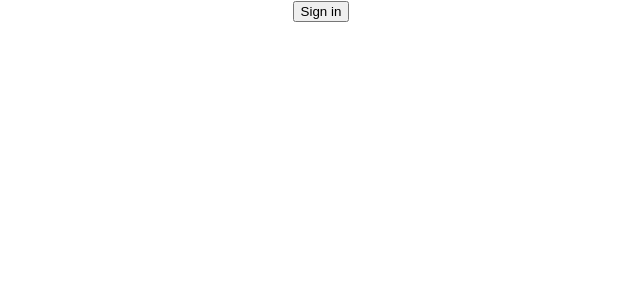
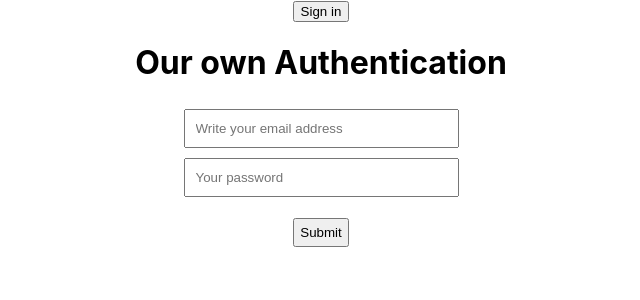
Before and after one commit to mdshahnewaz4767/firebase-authentication, a React (Create React App) app: page / in a window 1280 px wide. Shown: the top 300 px of the page, without its empty margins (319-959 px from the left). Built offline with nearby package versions, Linux system fonts and the light colour scheme.

Commit message:
add form input

```diff
--- a/src/App.css
+++ b/src/App.css
@@ -2,37 +2,15 @@
   text-align: center;
 }
 
-.App-logo {
-  height: 40vmin;
-  pointer-events: none;
+input{
+  margin: 5px 0px;
 }
-
-@media (prefers-reduced-motion: no-preference) {
-  .App-logo {
-    animation: App-logo-spin infinite 20s linear;
-  }
+input[type="email"],
+input[type="password"]{
+  padding: 10px;
+  padding-right: 84px;
 }
-
-.App-header {
-  background-color: #282c34;
-  min-height: 100vh;
-  display: flex;
-  flex-direction: column;
-  align-items: center;
-  justify-content: center;
-  font-size: calc(10px + 2vmin);
-  color: white;
+input[type="submit"]{
+  margin-top: 1rem;
+  padding: 5px;
 }
-
-.App-link {
-  color: #61dafb;
-}
-
-@keyframes App-logo-spin {
-  from {
-    transform: rotate(0deg);
-  }
-  to {
-    transform: rotate(360deg);
-  }
-}
--- a/src/App.js
+++ b/src/App.js
@@ -4,7 +4,8 @@ import firebase from "firebase/app";
 import "firebase/auth";
 import firebaseConfig from './firebase.config';
 
-firebase.initializeApp(firebaseConfig);
+firebase.initializeApp(firebaseConfig)
+
 function App() {
   const [user, setUser] = useState({
     isSignedIn: false,
@@ -44,6 +45,13 @@ function App() {
     .catch(error => {})
   }
 
+  const handleChange = (event) => {
+    console.log(event.target.value);
+  }
+  const handleSubmit = () => {
+
+  }
+
   return (
     <div className="App">
 
@@ -56,6 +64,15 @@ function App() {
         <button onClick={handleSignIn}>Sign in</button>
       }
       {/* <button onClick={handleSignIn}>Sign in</button> */}
+
+      <h1>Our own Authentication</h1>
+      <form action="">
+        <input type="email" onChange={handleChange} placeholder="Write your email address" required/>
+        <br/>
+        <input type="password" onChange={handleChange} placeholder="Your password" required/>
+        <br/>
+        <input type="submit" value="Submit"/>
+      </form>
     </div>
   );
 }
--- a/src/firebase.config.js
+++ b/src/firebase.config.js
@@ -1,3 +1,4 @@
+
 const firebaseConfig = {
   apiKey: "AIzaSyBgmB-Jx-ODPAN8NEC6wf0_fe5BvR2eVYw",
   authDomain: "ema-john-simple-cc053.firebaseapp.com",
```
